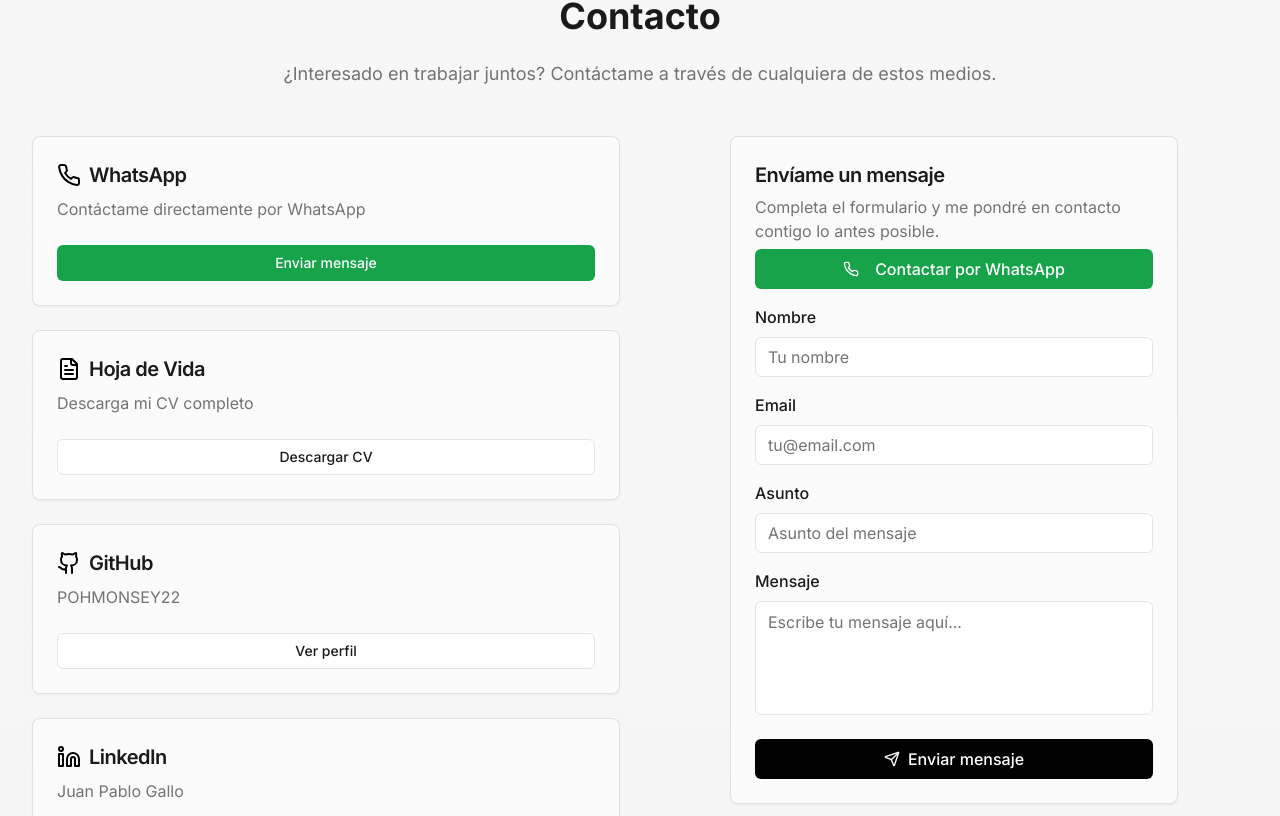
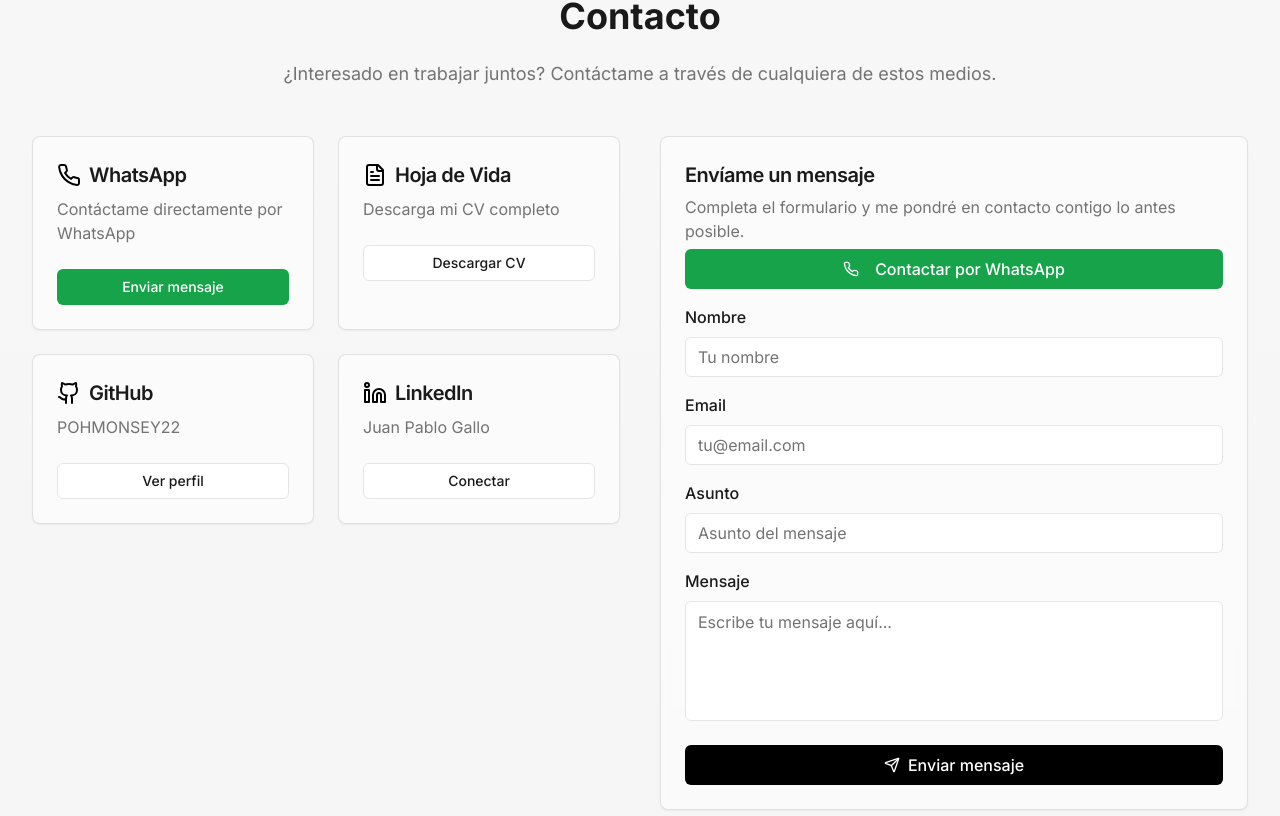
Before and after one commit to POHMONSEY22/portafolio, a Next.js app: page / in a window 1280 px wide. Shown: the part 4124-4940 px from the top of the page. Built offline with nearby package versions, Linux system fonts and the light colour scheme; no server answers.

Commit message:
feat: make contact form symmetrical with contact cards
Adjust layout to ensure contact form matches card height.

Co-authored-by: POHMONSEY22 <150603416+POHMONSEY22@users.noreply.github.com>

```diff
--- a/app/page.tsx
+++ b/app/page.tsx
@@ -404,14 +404,9 @@ export default function Home() {
             </div>
           </DramaticEntrance>
 
-          <div className="grid grid-cols-1 md:grid-cols-3 lg:grid-cols-2 gap-6 sm:gap-8 md:gap-10 max-w-7xl mx-auto">
-            <EnhancedCardGrid
-              animationType="wave"
-              delay={0.5}
-              staggerDelay={0.2}
-              className="space-y-4 sm:space-y-6 md:col-span-2 lg:col-span-1"
-            >
-              <div className="grid grid-cols-1 md:grid-cols-2 lg:grid-cols-1 gap-4 sm:gap-6">
+          <div className="grid grid-cols-1 md:grid-cols-2 gap-6 sm:gap-8 md:gap-10 max-w-7xl mx-auto">
+            <EnhancedCardGrid animationType="wave" delay={0.5} staggerDelay={0.2} className="h-full">
+              <div className="grid grid-cols-1 sm:grid-cols-2 gap-4 sm:gap-6 h-full">
                 <Card className="bg-background/50 backdrop-blur-sm border border-primary/10">
                   <CardHeader className="pb-2">
                     <CardTitle className="flex items-center gap-2 text-base sm:text-lg md:text-xl">
@@ -506,7 +501,7 @@ export default function Home() {
               </div>
             </EnhancedCardGrid>
 
-            <EnhancedSection animationType="scale" delay={0.8} className="md:col-span-1 lg:col-span-1">
+            <EnhancedSection animationType="scale" delay={0.8} className="h-full flex">
               <ContactForm />
             </EnhancedSection>
           </div>
--- a/components/contact-form.tsx
+++ b/components/contact-form.tsx
@@ -80,7 +80,7 @@ export default function ContactForm() {
   }
 
   return (
-    <Card className="w-full max-w-md mx-auto bg-background/50 backdrop-blur-sm border border-primary/10">
+    <Card className="w-full h-full bg-background/50 backdrop-blur-sm border border-primary/10 flex flex-col">
       <CardHeader className="pb-4">
         <CardTitle className="text-lg sm:text-xl">Envíame un mensaje</CardTitle>
         <CardDescription className="text-sm sm:text-base">
@@ -100,8 +100,8 @@ export default function ContactForm() {
           </Link>
         </div>
       </CardHeader>
-      <form onSubmit={handleSubmit}>
-        <CardContent className="space-y-4">
+      <form onSubmit={handleSubmit} className="flex flex-col flex-grow">
+        <CardContent className="space-y-4 flex-grow">
           <div className="space-y-2">
             <Label htmlFor="name" className="text-sm sm:text-base">
               Nombre
@@ -145,7 +145,7 @@ export default function ContactForm() {
               className="text-sm sm:text-base"
             />
           </div>
-          <div className="space-y-2">
+          <div className="space-y-2 flex-grow">
             <Label htmlFor="message" className="text-sm sm:text-base">
               Mensaje
             </Label>
@@ -157,7 +157,7 @@ export default function ContactForm() {
               value={formData.message}
               onChange={handleChange}
               required
-              className="resize-none text-sm sm:text-base"
+              className="resize-none text-sm sm:text-base flex-grow min-h-[120px]"
             />
           </div>
         </CardContent>
```
